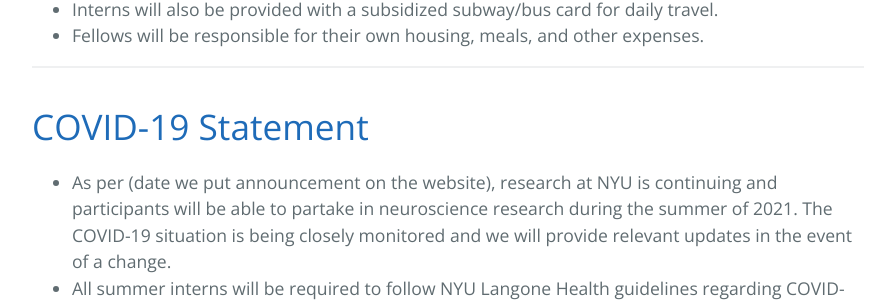
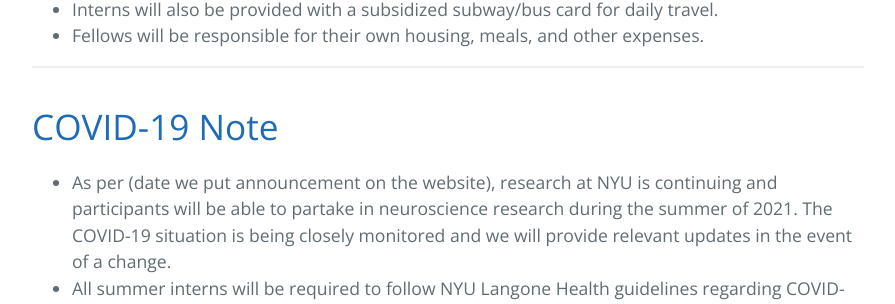
Before and after one commit to NICDIundergrad/SummerUndergradProgramWeb, a Jekyll site: the page built from index.md, in a window 1280 px wide and 900 px high, scrolled down 1646 px. Shown: the part 158-462 px from the top of the window, without its empty margins (192-1087 px from the left). Built offline with Jekyll 4.4.1, drawn with Linux system fonts in a browser that asks for light colours; our own code applies the rules of GitHub Pages for plain Markdown files.

Commit message:
Update index.md

```diff
--- a/index.md
+++ b/index.md
@@ -23,7 +23,7 @@ Summer interns accepted into the program will receive $15 an hour at 35 hours pe
 
 * * *
 
-# [COVID-19 Statement](#covid19)
+# [COVID-19 Note](#covid19)
 
 - As per (date we put announcement on the website), research at NYU is continuing and participants will be able to partake in neuroscience research during the summer of 2021. The COVID-19 situation is being closely monitored and we will provide relevant updates in the event of a change.
 - All summer interns will be required to follow NYU Langone Health guidelines regarding COVID-19 testing and prevention. Guidelines include, but are not limited to, COVID-testing, self-isolation, mask-wearing, social-distancing, room capacity limits, and use of face-shields during training.
```
